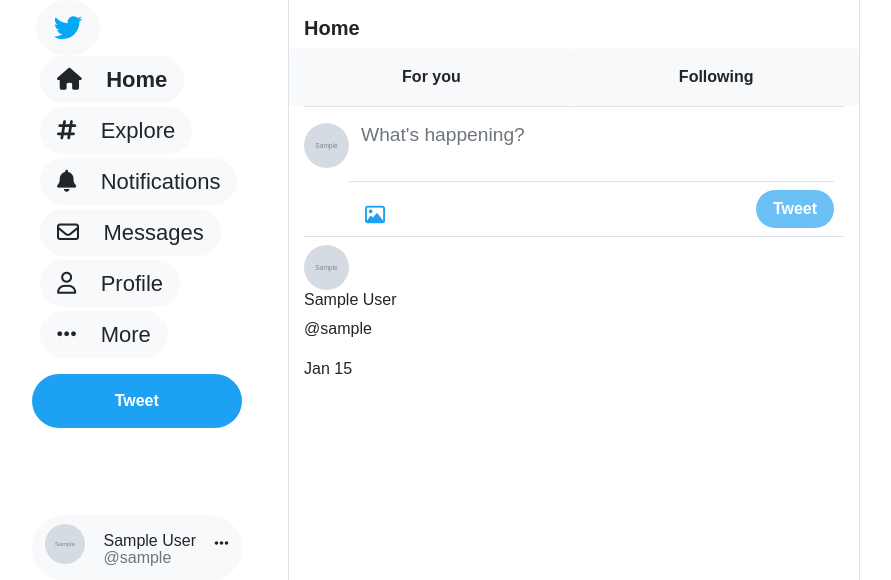
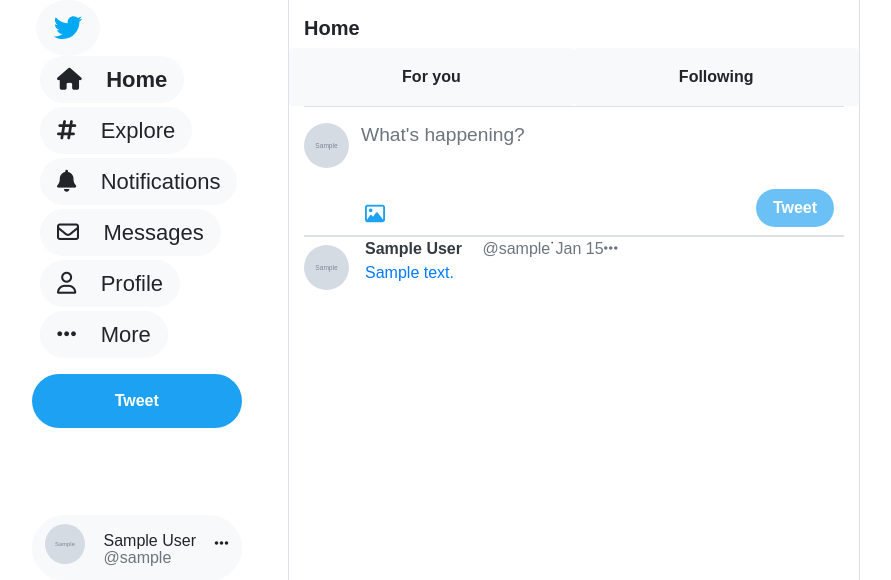
Before and after one commit to Unique-01/Twitter-Clone, a Django app: page / in a window 1280 px wide. Shown: the top 580 px of the page, without its empty margins (13-904 px from the left). Run offline with Django 4.2, Linux system fonts and the light colour scheme; a user stored in the database is signed in; tables that the repository leaves empty hold one stand-in row (values such as "Sample post"); grey boxes marked "Sample" are stand-in pictures; some libraries are stand-ins or nearby versions; some web fonts are replaced.

Commit message:
tweets lists ui part

```diff
--- a/static/index.js
+++ b/static/index.js
@@ -7,10 +7,11 @@ const content = document.getElementById('id_content');
 const tweetBtn = document.getElementById('tweet-submit-button');
 const imageDiv = document.getElementById('preview-container');
 const tweetForm = document.getElementById('tweetForm');
+const tweetFormFieldContainer = document.getElementById('form-field-container');
 const formData = new FormData();
 const fileObjects = []; // Array to store the File objects
 const tweetDisplay = document.getElementById('tweet-display');
-const forYouTweet = document.getElementById('for-you')
+const forYouTweet = document.getElementById('for-you');
 tweetDisplay.innerHTML = forYouTweet.innerHTML
 
 
@@ -28,8 +29,9 @@ function changeDiv(e) {
 seenByContainer.classList.add('hidden');
 content.onclick = function () {
   seenByContainer.classList.remove('hidden');
-  seen_by.className='';
+  seen_by.className = '';
   seen_by.classList.add('rounded-pill', 'seen_by', 'font-weight-bold', 'py-0', 'pl-1', 'ml-3');
+  tweetFormFieldContainer.classList.add('border-bottom')
 };
 
 function inputEmptyOrNot() {
@@ -123,9 +125,9 @@ tweetForm.addEventListener('submit', async (event) => {
   event.preventDefault();
   const csrfToken = document.querySelector('input[name=csrfmiddlewaretoken]').value; // get the CSRF token value from the hidden input field in your form
   formData.append('csrfmiddlewaretoken', csrfToken);
-  formData.append('content',content.value);
+  formData.append('content', content.value);
   const selectedOptionSeenBy = seen_by.options[seen_by.selectedIndex]
-  formData.append('seen_by',selectedOptionSeenBy.value)
+  formData.append('seen_by', selectedOptionSeenBy.value)
 
   const response = await fetch('/upload_tweet/', {
     method: 'POST',
--- a/static/style.css
+++ b/static/style.css
@@ -231,3 +231,7 @@ color:#1da1f2
   border: none;
   cursor: pointer;
 }
+
+.tweet:hover{
+  background-color: rgb(240, 239, 239);
+}
--- a/tweetapp/templates/tweet_form.html
+++ b/tweetapp/templates/tweet_form.html
@@ -4,7 +4,7 @@
       method="post"
       enctype="multipart/form-data">
     {% csrf_token %}
-    <div class="border-bottom">
+    <div class="" id="form-field-container">
         <div id="seen_by_container">{{tweet_form.seen_by|as_crispy_field}}</div>
         <div>{{tweet_form.content|as_crispy_field}}</div>
     </div>
--- a/tweetapp/templates/tweets.html
+++ b/tweetapp/templates/tweets.html
@@ -1,5 +1,5 @@
 {% load static %}
-<div>
+<div class="d-flex border-top tweet">
     <div>
         <a href="{% url 'profile' tweet.author.username %}">
             <img src="{% if tweet.author.profile.profile_picture %}{{ tweet.author.profile.profile_picture.url }}{% else %}{% static 'user_img.png' %}{% endif %}"
@@ -9,10 +9,12 @@
                  width="45"/>
         </a>
     </div>
-    <div>
-        <h6>{{ tweet.author.get_full_name }}</h6>
-        <p>@{{ tweet.author.username }}</p>
-        <span>
+    <div class="ml-3 w-100">
+        <div class="d-inline-flex align-items-center justify-content-between">
+        <a href="{% url 'profile' tweet.author.username %}" class="text-dark"><span class="mr-3 font-weight-bold">{{ tweet.author.get_full_name }}</span>
+        <span class="text-decoration-none text-muted">@{{ tweet.author.username }}</span></a>
+    <span>&dot;</span>
+    <span class="text-muted">
         {% if tweet.created.date < now.date %}
             {% if tweet.created.date == yesterday %}
                 {% if now.time >= tweet.created.time %}
@@ -27,5 +29,12 @@
             {{ tweet.created|timesince|slice:"4" }}
         {% endif %}
     </span>
+    <span class="text-muted"><i class="fa-solid fa-ellipsis"></i></span>
+</div>
+<div>
+    <a href="" class="">
+        <p>{{ tweet.content|urlize|linebreaksbr }}</p>
+    </a>
 </div>
 </div>
+</div>
```
Lines whose indentation alone changed are shown as unchanged.
